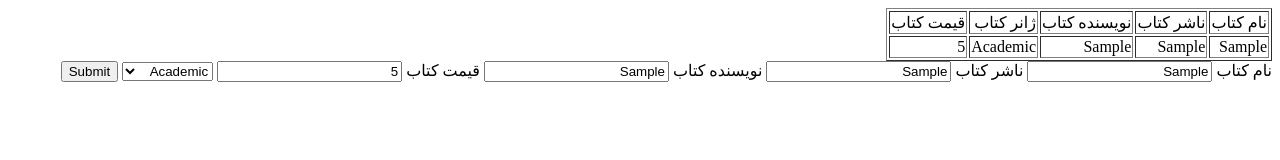
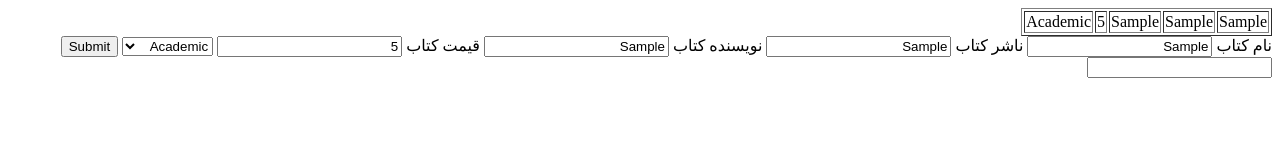
Before and after one commit to Pouya-Fakhri/admin-page-library, a plain HTML site: page index.html in a window 1280 px wide. Both pictures are taken after typing "Sample", "Sample", "Sample", "5" into the empty fields and a click on the input 89 px from the left and 47 px from the top of the page. Drawn offline with Linux system fonts and the light colour scheme.

Commit message:
imake search box but i have problem

```diff
--- a/index.html
+++ b/index.html
@@ -38,6 +38,7 @@
           </select>
           <input type="submit" />
         </form>
+        <input type="search" id="search">
       </div>
     </main>
 
--- a/js/app.js
+++ b/js/app.js
@@ -1,59 +1,50 @@
+let bookList = [];
 let table = document.querySelector("#table");
 const form = document.querySelector("#form");
-let firstTr = document.querySelector("#firstTr");
-let bookList = [];
-form.addEventListener("submit", (e) => {
-  e.preventDefault()
-  let newBook = {
+const searchBox = document.querySelector('#search')
+
+
+form.addEventListener("submit", (e)=>
+{
+
+  let newBook =
+  {
     bookName: e.target.bookName.value,
     bookPublisher: e.target.bookPublisher.value,
     author: e.target.author.value,
     bookPrice: e.target.bookPrice.value,
     janre: e.target.janre.value,
   };
-  for(let i = 0; i < 3;i++)
-  {
-    if(i == 2)
-    {
-      bookList.shift()
-
-    }
-    console.log(i)
-  }
   bookList.push(newBook);
   console.log(bookList);
-  createTableRows()
-
+  renderInUi(bookList,table)
+  e.preventDefault()
 });
 
-function createTableRows()
+
+function renderInUi(contentArry,container)
 {
-  for ( let i = 0; i < bookList.length; i++ )
+  container.innerHTML = '';
+  contentArry.forEach((item)=>
   {
-    const row = document.createElement("tr");
+    const row = document.createElement('tr');
+   row.innerHTML = `<td>${item.bookName}</td><td>${item.bookPublisher}</td><td>${item.author}</td><td>${item.bookPrice}</td><td>${item.janre}</td>`
 
-    const bookNameCall = document.createElement("td");
-    bookNameCall.textContent = bookList[i].bookName;
+   container.appendChild(row)
 
-    const bookPublisherCall = document.createElement("td");
-    bookPublisherCall.textContent = bookList[i].bookPublisher;
+  });
 
-    const authorCall = document.createElement("td");
-    authorCall.textContent = bookList[i].author;
-
-    const janreCall = document.createElement("td");
-    janreCall.textContent = bookList[i].janre;
-
-    const bookPriceCall = document.createElement("td");
-    bookPriceCall.textContent = bookList[i].bookPrice;
-
-    row.appendChild(bookNameCall);
-    row.appendChild(bookPublisherCall);
-    row.appendChild(authorCall);
-    row.appendChild(janreCall);
-    row.appendChild(bookPriceCall);
-
-    table.appendChild(row);
-  }
 
 }
+let searchResult = bookList;
+searchBox.addEventListener('input',(e)=>
+{
+  const userSearchText = e.target.value.toLowerCase();
+  searchResult = bookList.fill((item)=>
+  {
+    return item.toLowerCase().includes(userSearchText);
+  })
+  renderInUi(searchResult,table)
+})
+
+renderInUi(searchResult,table)
```
